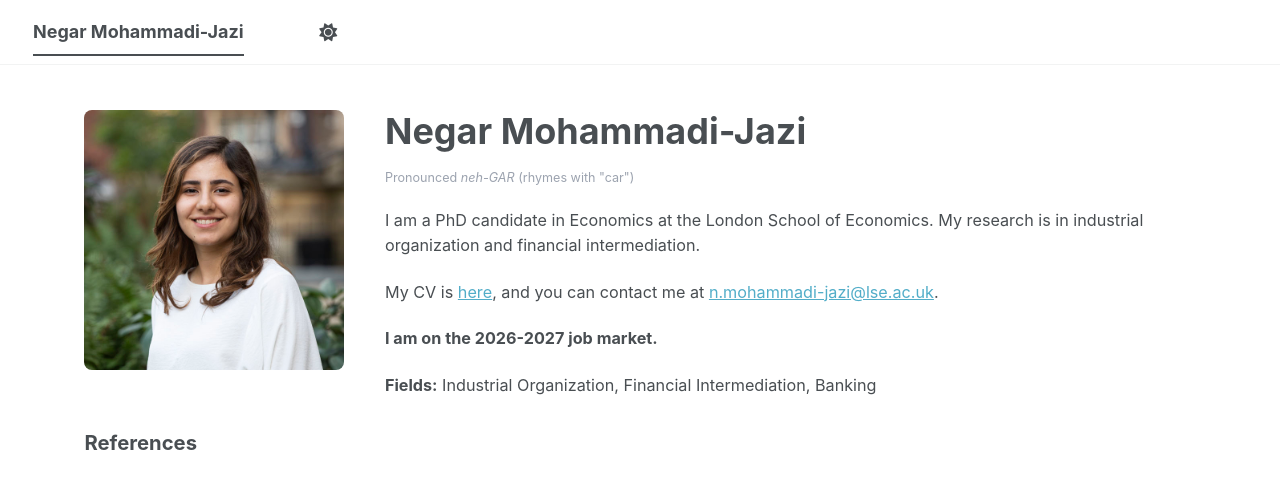
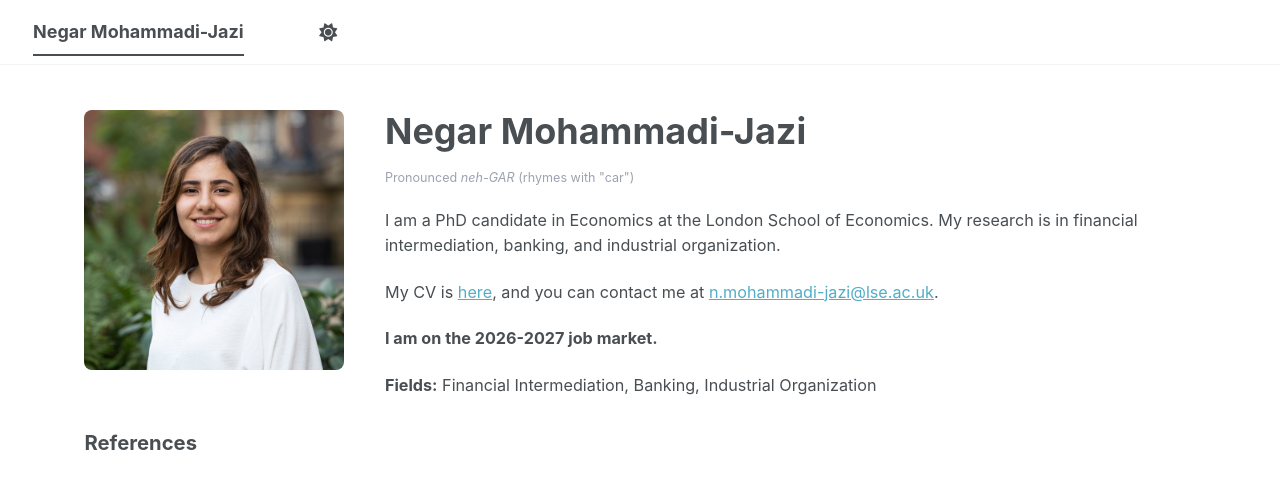
Before and after one commit to NegarMJazi/NegarMJazi.github.io, a Jekyll site: the page built from _pages/about.md, in a window 1280 px wide and 1281 px high. Shown: the top 479 px of the window. Built offline with Jekyll 4.4.1, drawn with Linux system fonts in a browser that asks for light colours; a script bundle is joined from its source files by our own code; library files that are not in the unit come from our copies.

Commit message:
Reorder fields: financial intermediation and banking first

```diff
--- a/_pages/about.md
+++ b/_pages/about.md
@@ -12,13 +12,13 @@
     <h1 class="name">Negar Mohammadi-Jazi</h1>
     <p style="color:#9ca3af;font-size:0.7rem;margin:-.3rem 0 .55rem;">Pronounced <em>neh-GAR</em> (rhymes with "car")</p>
 
-    <p>I am a PhD candidate in Economics at the London School of Economics. My research is in industrial organization and financial intermediation.</p>
+    <p>I am a PhD candidate in Economics at the London School of Economics. My research is in financial intermediation, banking, and industrial organization.</p>
 
     <p>My CV is <a href="https://drive.google.com/file/d/1_E8JtmalrbzVuJUKeLp2s8e1uzgyNGku/view?usp=sharing" target="_blank">here</a>, and you can contact me at <a href="mailto:n.mohammadi-jazi@lse.ac.uk">n.mohammadi-jazi@lse.ac.uk</a>.</p>
 
     <p><strong>I am on the 2026-2027 job market.</strong></p>
 
-    <p><strong>Fields:</strong> Industrial Organization, Financial Intermediation, Banking</p>
+    <p><strong>Fields:</strong> Financial Intermediation, Banking, Industrial Organization</p>
   </div>
 </div>
 
```
